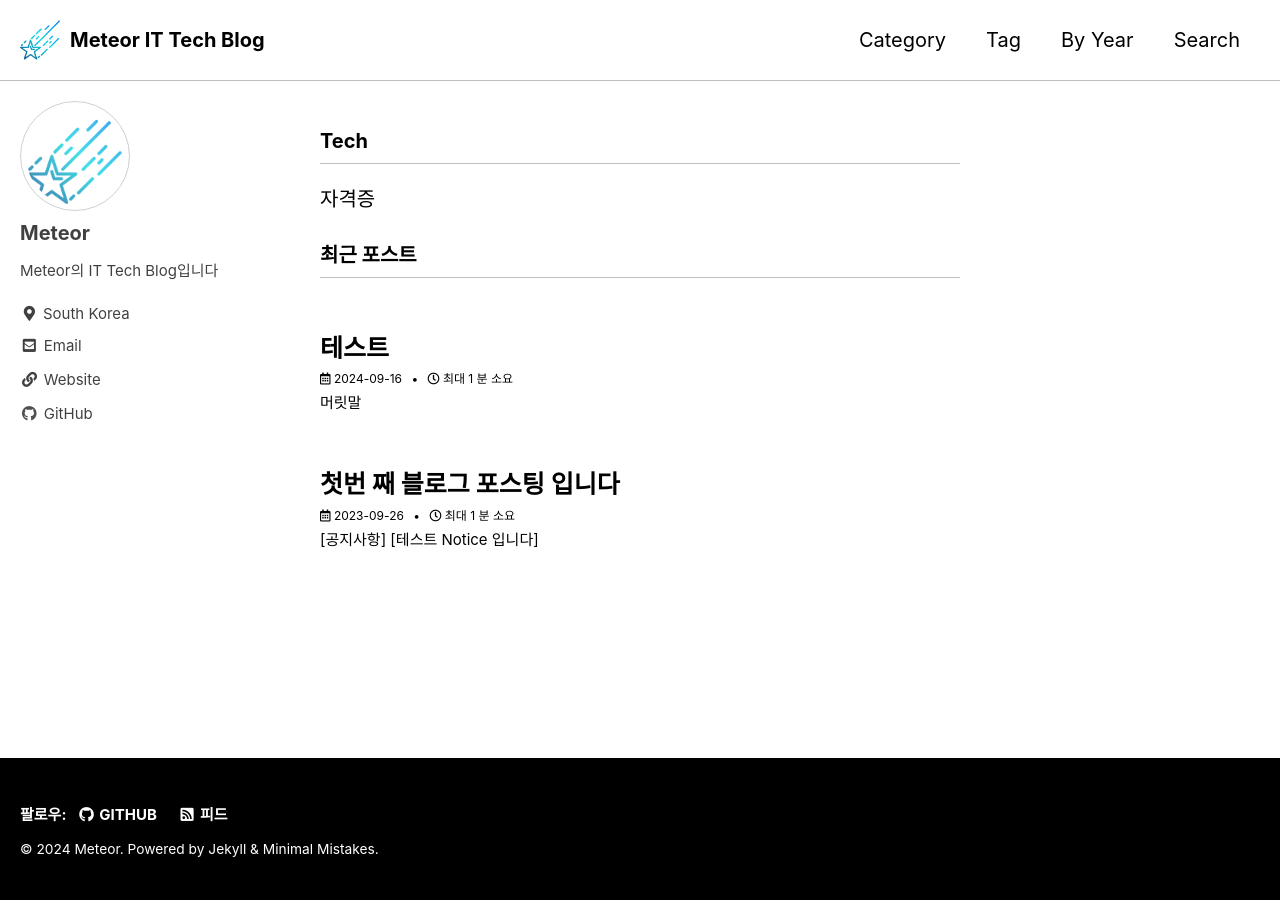
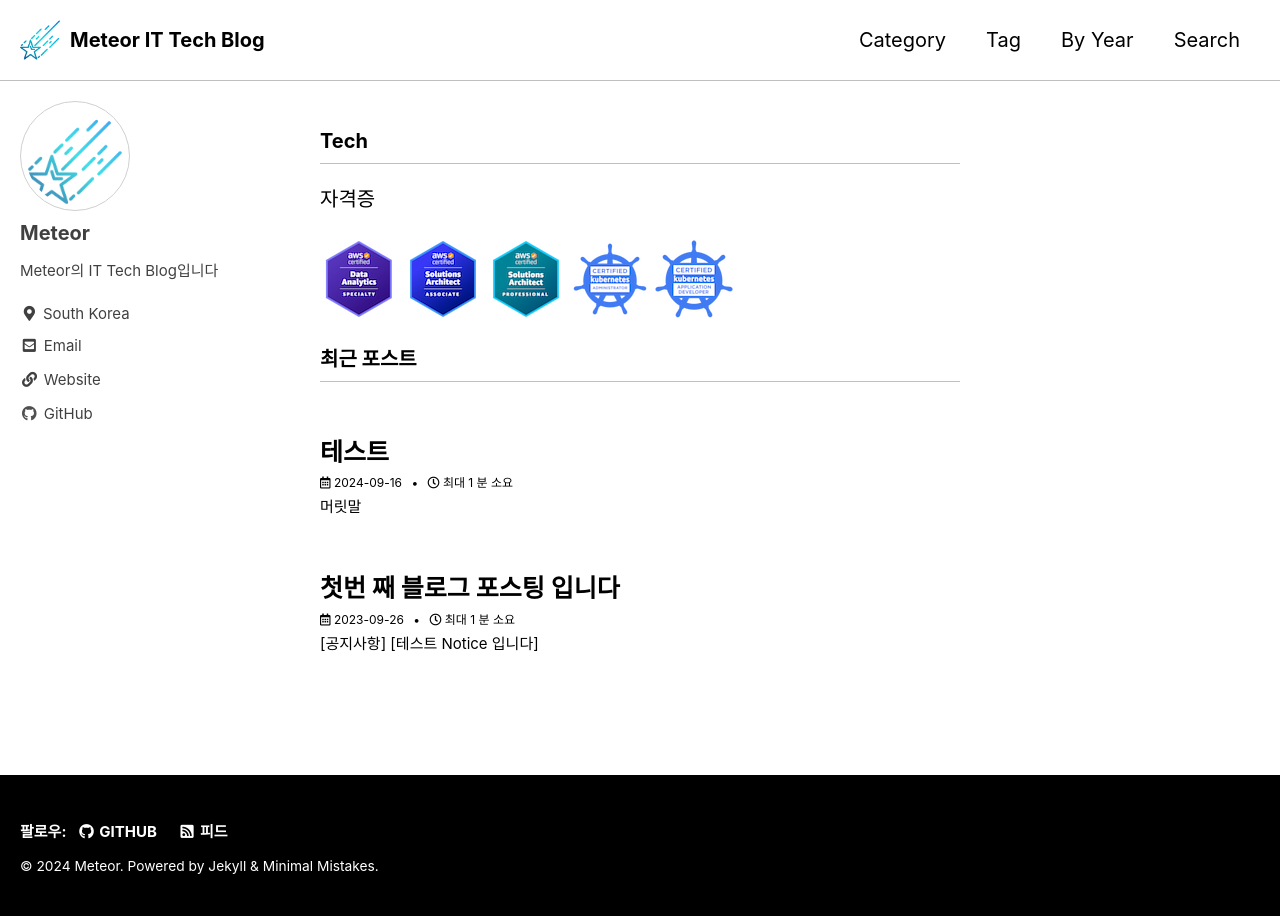
Before and after one commit to MeteorNote/MeteorNote.github.io, a Jekyll site: the page built from index.html, in a window 1280 px wide. Built offline with Jekyll 4.4.1, drawn with Linux system fonts in a browser that asks for light colours; cached includes are drawn as plain includes; the list of posts is cut into pages by our own code.

Commit message:
home certification

```diff
--- a/_layouts/home.html
+++ b/_layouts/home.html
@@ -6,6 +6,11 @@ layout: archive
 
 <h3 class="archive__subtitle">Tech</h3>
 <p> 자격증 </p>
+<img src="/images/home/aws-certified-data-analytics-specialty.png">
+<img src="/images/home/aws-certified-solutions-architect-associate.png">
+<img src="/images/home/aws-certified-solutions-architect-professional.png">
+<img src="/images/home/cka-certified-kubernetes-administrator.png">
+<img src="/images/home/ckad-certified-kubernetes-application-developer.png">
 
 <h3 class="archive__subtitle">{{ site.data.ui-text[site.locale].recent_posts | default: "Recent Posts" }}</h3>
 
```
Also changed, not shown: images/home/aws-certified-data-analytics-specialty.png (added), images/home/aws-certified-solutions-architect-associate.png (added), images/home/aws-certified-solutions-architect-professional.png (added), images/home/cka-certified-kubernetes-administrator.png (added), images/home/ckad-certified-kubernetes-application-developer.png (added).
